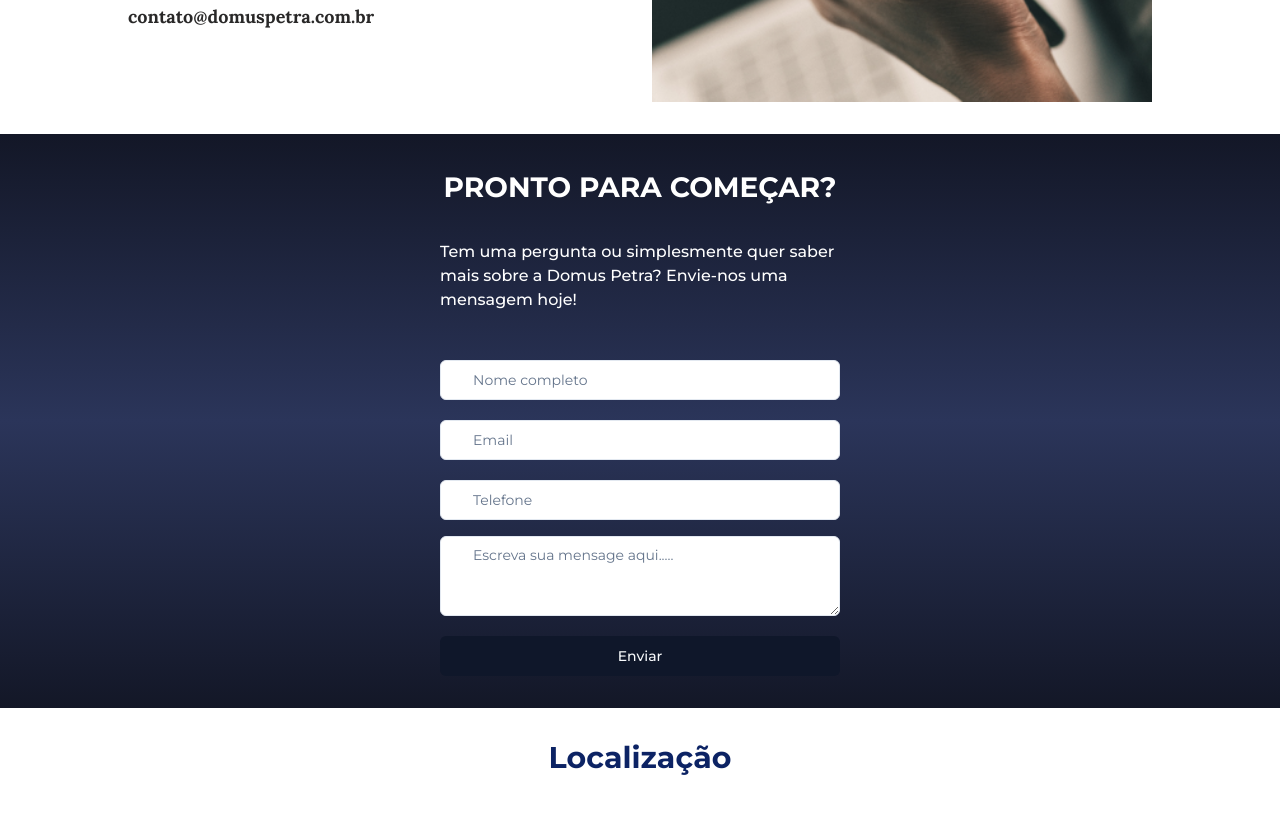
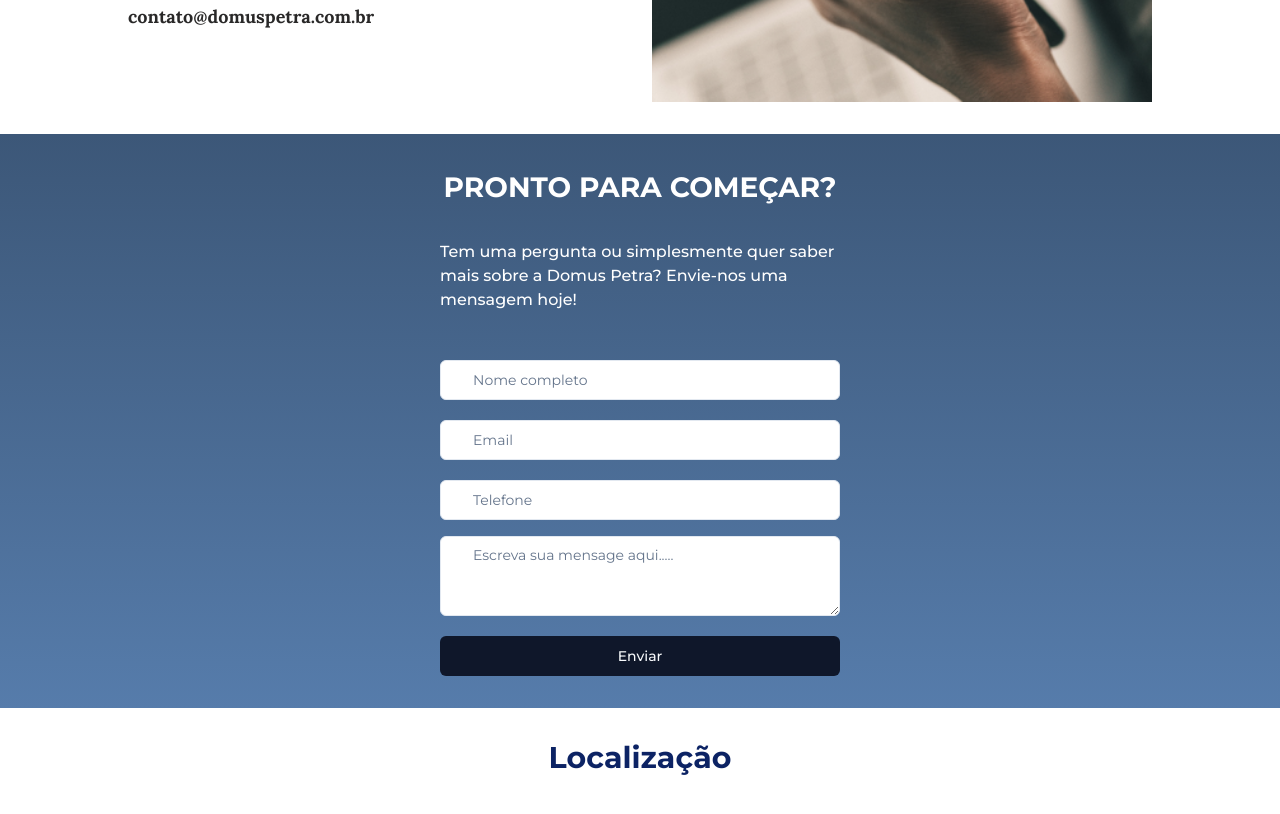
Before and after one commit to llucasgomes/domus-petra, a Next.js app: page /contacts in a window 1280 px wide. Shown: the part 680-1494 px from the top of the page. Built offline with nearby package versions, Linux system fonts and the light colour scheme; no server answers; grey boxes are pictures that could not be loaded.

Commit message:
:lipstick: chore(page/contact):alterado o background  da section formulario

```diff
--- a/src/app/(home)/contacts/page.tsx
+++ b/src/app/(home)/contacts/page.tsx
@@ -59,7 +59,7 @@ export default function Page() {
           className="w-full max-w-[700px] lg:max-w-[500px]"
         />
       </section>
-      <section className="flex w-full flex-col items-center justify-center gap-8 bg-gradient-to-b from-[#131727] from-0% via-[#2B355A] via-50% to-[#131727] to-100% px-8 py-8">
+      <section className="flex w-full flex-col items-center justify-center gap-8 bg-gradient-to-b from-[#3C5778] from-0% to-[#567CAB] to-100% px-8 py-8">
         <h2 className="min-w-[385px] text-center text-[28px] font-bold text-white">
           PRONTO PARA COMEÇAR?
         </h2>
```
